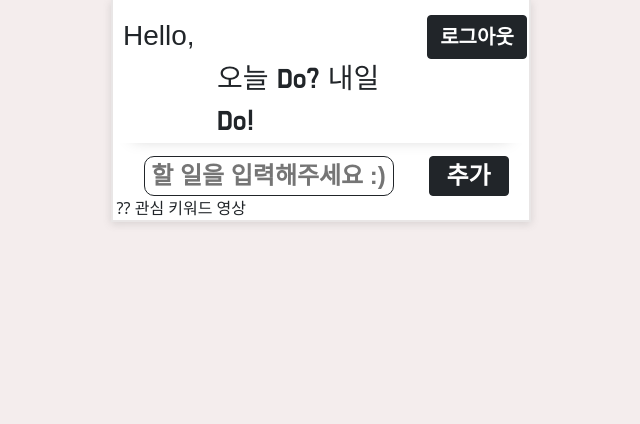
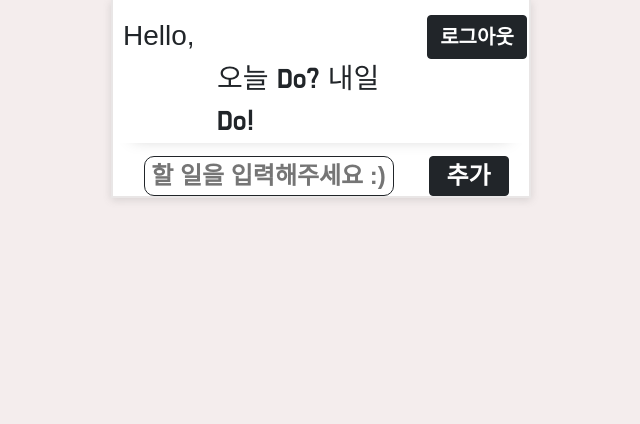
Before and after one commit to hjun0917/miniprojectW1, a Flask app: template templates/main.html in a window 1280 px wide. Shown: the top 424 px of the page, without its empty margins (319-959 px from the left). Run offline with Flask 2, Linux system fonts and the light colour scheme; the template is opened without the code that fills it, so the values that code supplies are empty; some libraries are stand-ins or nearby versions; some web fonts are replaced.

Commit message:
불필요한 텍스트 삭제

```diff
--- a/templates/main.html
+++ b/templates/main.html
@@ -441,7 +441,7 @@
 
         </div>
         <div class="recommandMovies">
-            <div class="recommandTitle">?? 관심 키워드 영상</div>
+            <div class="recommandTitle"></div>
         </div>
     </div>
     <div class="footer" style="cursor: pointer;" onclick="moreMovies()">관심 키워드 영상 보기</div>
```
